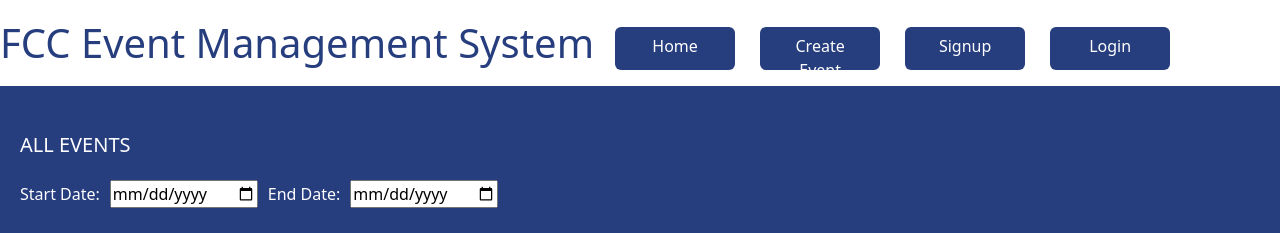
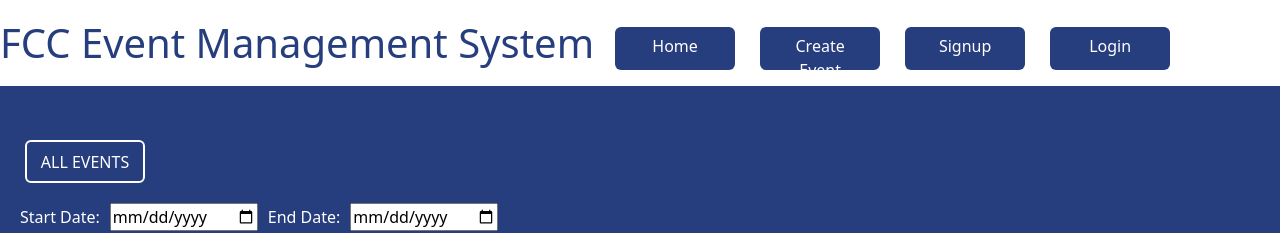
Before and after one commit to muneebdevelops/frontend, a Vue app: page / in a window 1280 px wide. Shown: the top 233 px of the page. Built offline with nearby package versions, Linux system fonts and the light colour scheme; no server answers.

Commit message:
All Events changed to a button

```diff
--- a/src/components/HomeComponent.vue
+++ b/src/components/HomeComponent.vue
@@ -7,7 +7,7 @@
   <div class="event-list">
     <br>
     <div>
-      <label id="h22">ALL EVENTS</label>
+      <button id="h22" class="btn btn-skyblue bordered-button" @click="getAllEvents">ALL EVENTS</button>
       <div class="button-container">
         <button id="userEvent"  v-if="is_authenticated" class="btn btn-skyblue bordered-button" @click="handleMyEventsClick">My Events</button>
       </div>
@@ -120,7 +120,7 @@ export default {
         apiUrl += `endDate=${this.formatDate(new Date(this.endDate))}&`;
       }
       apiUrl += "orderByColumn=&order=asc";
-      apiUrl += "&status=1"
+
       apiUrl += `&userId=${sessionStorage.id}`
 
 
@@ -204,7 +204,7 @@ export default {
 #h22 {
   color: white !important;
   font-family: 'Gill Sans', 'Gill Sans MT', Calibri, 'Trebuchet MS', sans-serif IM !important;
-  font-size: 20px;
+  font-size: 16px;
   margin-bottom: 20px;
 }
 .button-container {
```
